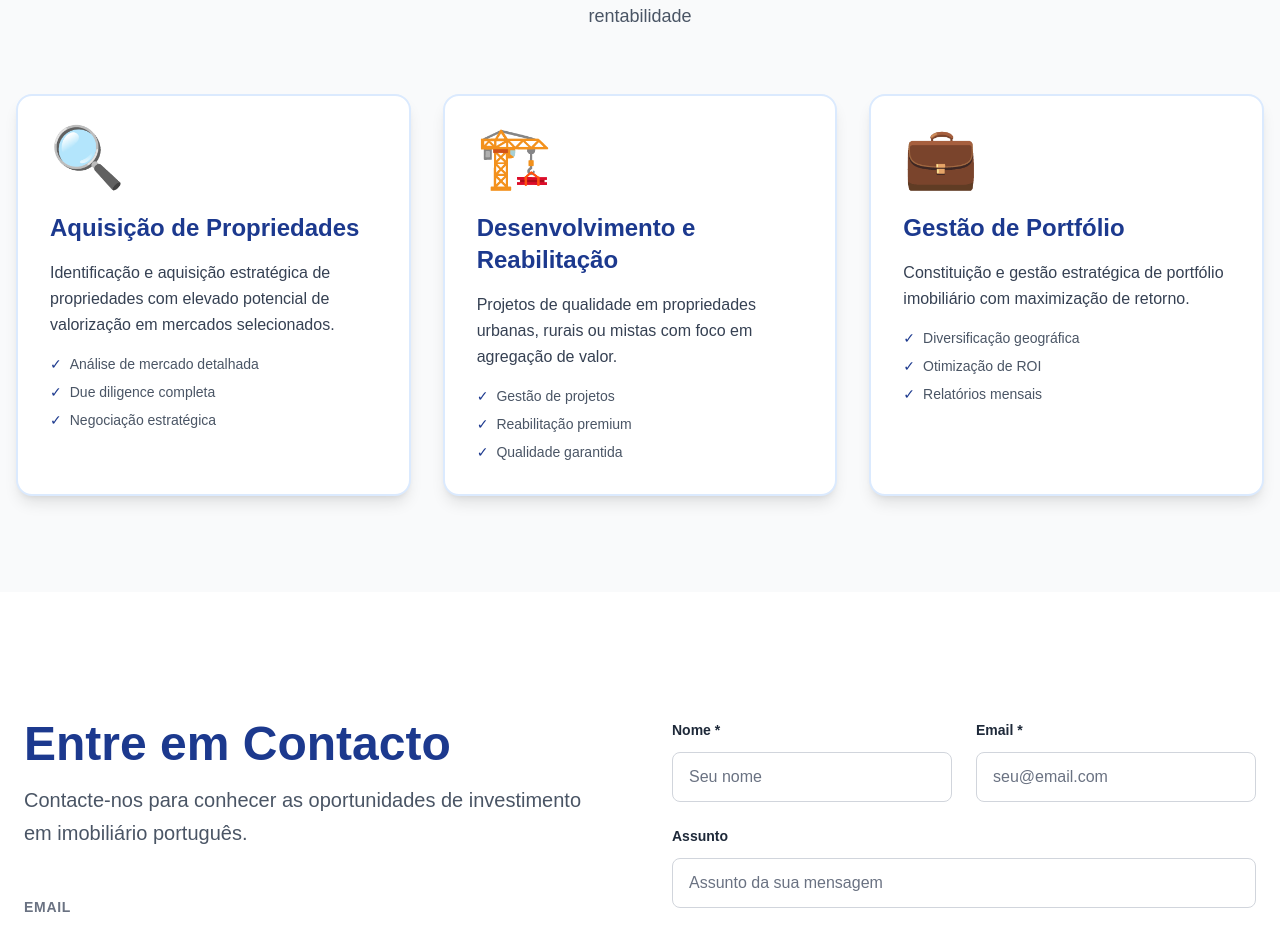
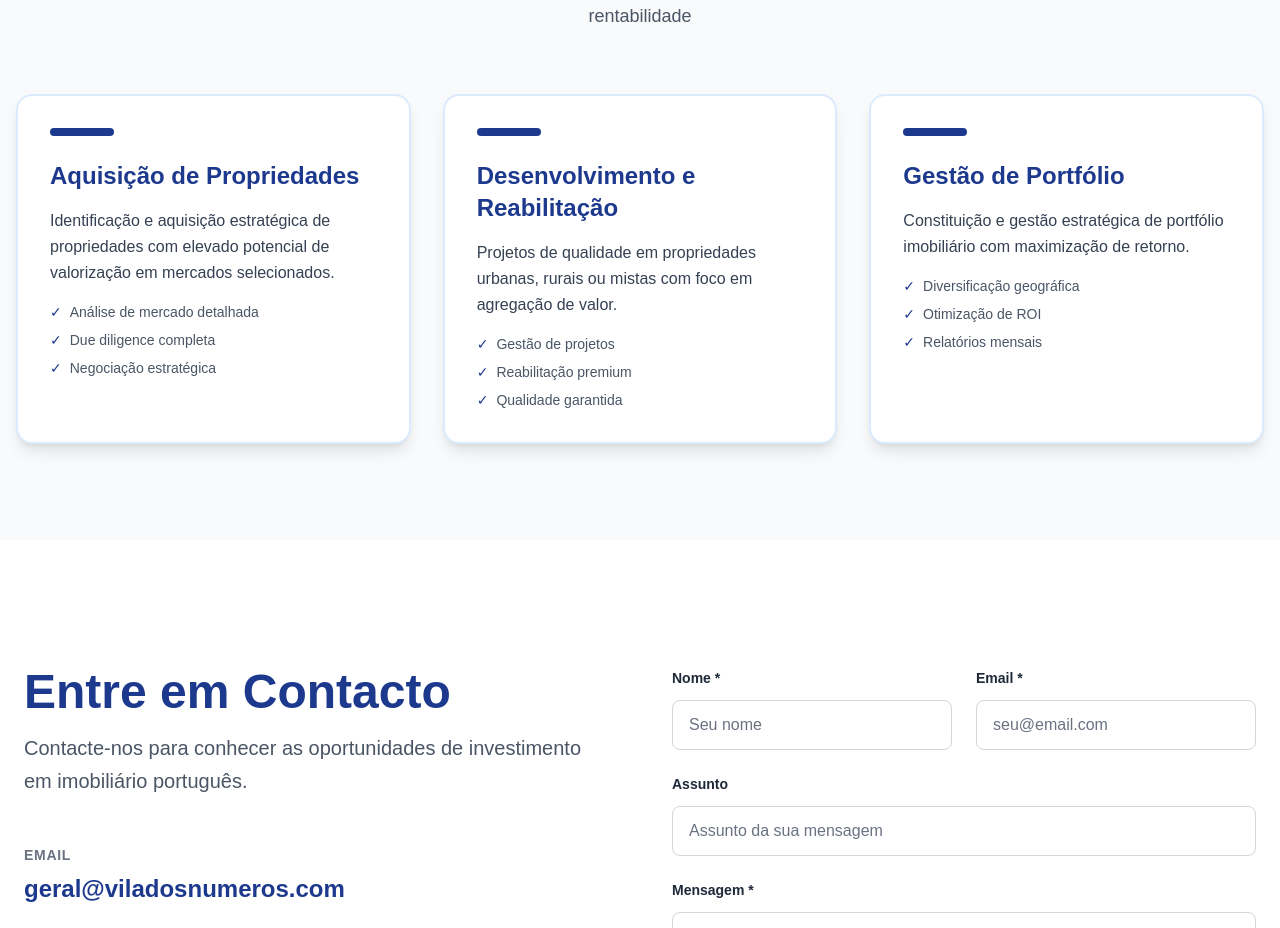
Before and after one commit to nunoleal-dotcom/viladosnumeros-headless, a Next.js app: page / in a window 1280 px wide. Shown: the part 6027-6955 px from the top of the page. Built offline with nearby package versions, Linux system fonts and the light colour scheme.

Commit message:
design: Remove emoji icons from services section, replace with minimal blue lines

```diff
--- a/app/page.tsx
+++ b/app/page.tsx
@@ -763,7 +763,7 @@ export default function Home() {
           <div className="grid grid-cols-1 md:grid-cols-3 gap-8">
             {/* SERVIÇO 1 */}
             <div className="group bg-white rounded-2xl p-8 border-2 border-blue-100 shadow-lg hover:shadow-2xl hover:border-blue-300 transition-all duration-300 transform hover:-translate-y-2">
-              <div className="text-6xl mb-6 group-hover:scale-110 transition duration-300">🔍</div>
+              <div className="h-2 w-16 bg-blue-900 rounded-full mb-6 group-hover:w-24 transition-all duration-300"></div>
               <h4 className="text-2xl font-bold text-blue-900 mb-4">Aquisição de Propriedades</h4>
               <p className="text-gray-700 leading-relaxed mb-4">Identificação e aquisição estratégica de propriedades com elevado potencial de valorização em mercados selecionados.</p>
               <ul className="space-y-2 text-sm text-gray-600">
@@ -775,7 +775,7 @@ export default function Home() {
 
             {/* SERVIÇO 2 */}
             <div className="group bg-white rounded-2xl p-8 border-2 border-blue-100 shadow-lg hover:shadow-2xl hover:border-blue-300 transition-all duration-300 transform hover:-translate-y-2">
-              <div className="text-6xl mb-6 group-hover:scale-110 transition duration-300">🏗️</div>
+              <div className="h-2 w-16 bg-blue-900 rounded-full mb-6 group-hover:w-24 transition-all duration-300"></div>
               <h4 className="text-2xl font-bold text-blue-900 mb-4">Desenvolvimento e Reabilitação</h4>
               <p className="text-gray-700 leading-relaxed mb-4">Projetos de qualidade em propriedades urbanas, rurais ou mistas com foco em agregação de valor.</p>
               <ul className="space-y-2 text-sm text-gray-600">
@@ -787,7 +787,7 @@ export default function Home() {
 
             {/* SERVIÇO 3 */}
             <div className="group bg-white rounded-2xl p-8 border-2 border-blue-100 shadow-lg hover:shadow-2xl hover:border-blue-300 transition-all duration-300 transform hover:-translate-y-2">
-              <div className="text-6xl mb-6 group-hover:scale-110 transition duration-300">💼</div>
+              <div className="h-2 w-16 bg-blue-900 rounded-full mb-6 group-hover:w-24 transition-all duration-300"></div>
               <h4 className="text-2xl font-bold text-blue-900 mb-4">Gestão de Portfólio</h4>
               <p className="text-gray-700 leading-relaxed mb-4">Constituição e gestão estratégica de portfólio imobiliário com maximização de retorno.</p>
               <ul className="space-y-2 text-sm text-gray-600">
```
